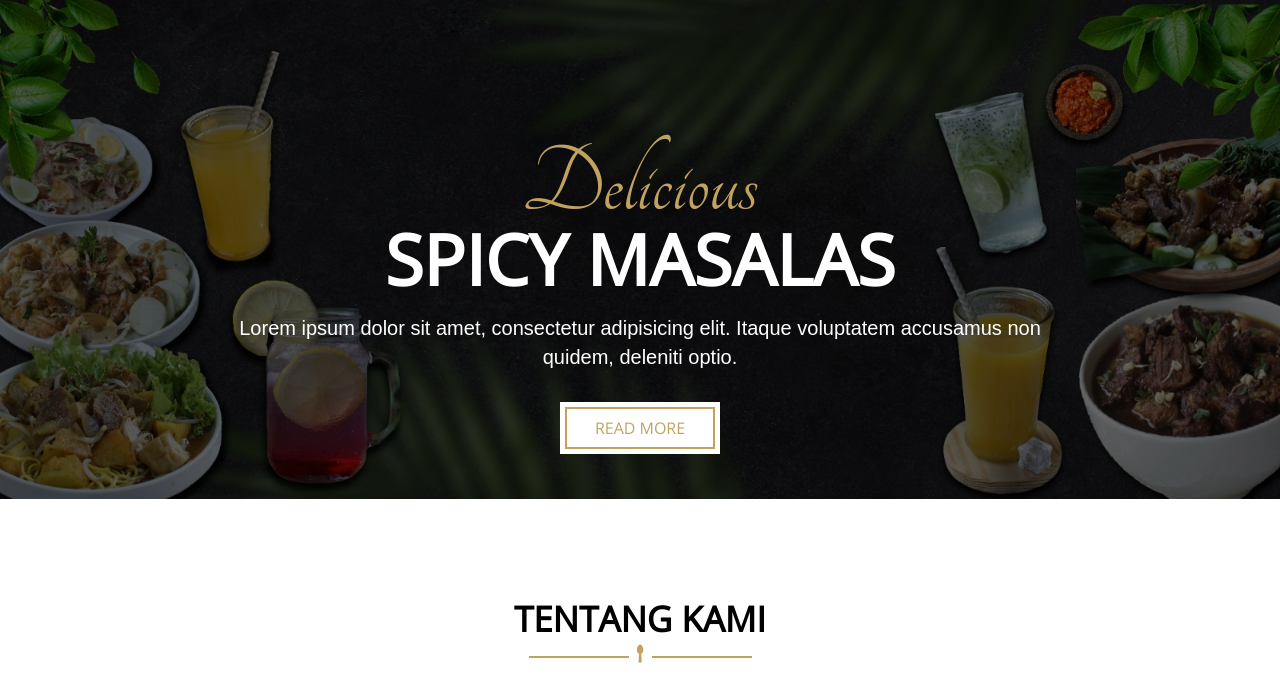
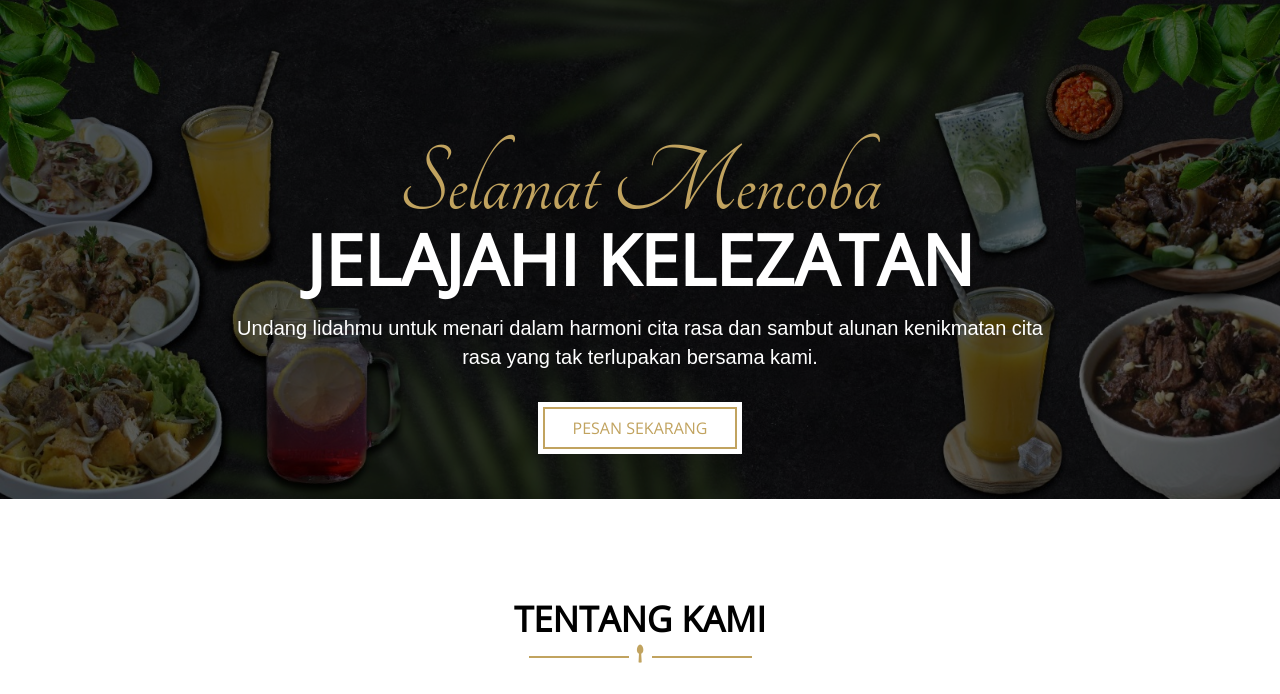
Before and after one commit to mrisqikhasani/Gubuk-Rawon, a PHP site: page / in a window 1280 px wide. Shown: the part 1461-2155 px from the top of the page. Run offline with PHP 8.4, Linux system fonts and the light colour scheme; data comes from the database, SQL or seed files in the repository; data that the repository does not hold is empty.

Commit message:
fix text banner

```diff
--- a/index.php
+++ b/index.php
@@ -115,7 +115,7 @@ $resultOthers = $db->get_menu_by_category('lain-lain')->fetch_all(MYSQLI_ASSOC);
             <span class="mu-slider-small-title">Selamat Datang</span>
             <h2 class="mu-slider-title">GUBUK RAWON</h2>
             <p>Rumah makan dengan masakan khas Jawa Timur..</p>
-            <a href="#mu-reservation" class="mu-readmore-btn">PESAN RESERVASI</a>
+            <a href="#mu-restaurant-menu" class="mu-readmore-btn">PESAN SEKARANG</a>
           </div>
           <!-- / Top slider content -->
         </div>
@@ -125,10 +125,10 @@ $resultOthers = $db->get_menu_by_category('lain-lain')->fetch_all(MYSQLI_ASSOC);
           <img src="assets/img/slider/slide1.jpeg" alt="img">
           <!-- Top slider content -->
           <div class="mu-top-slider-content">
-            <span class="mu-slider-small-title">The Real</span>
-            <h2 class="mu-slider-title">GREEN FOODS</h2>
-            <p>Lorem ipsum dolor sit amet, consectetur adipisicing elit. Itaque voluptatem accusamus non quidem, deleniti optio.</p>
-            <a href="#" class="mu-readmore-btn">READ MORE</a>
+            <span class="mu-slider-small-title">Selamat Menikmati</span>
+            <h2 class="mu-slider-title">SAJIAN ISTIMEWA</h2>
+            <p>Rasakan setiap sentuhan cita rasa autentik yang memikat lidah. Setiap hidangan adalah undangan untuk merayakan keanekaragaman sensasi rasa bersama kami.</p>
+            <a href="#mu-restaurant-menu" class="mu-readmore-btn">PESAN SEKARANG</a>
           </div>
           <!-- / Top slider content -->
         </div>
@@ -138,10 +138,10 @@ $resultOthers = $db->get_menu_by_category('lain-lain')->fetch_all(MYSQLI_ASSOC);
           <img src="assets/img/slider/menu2.jpeg" alt="img">
           <!-- Top slider content -->
           <div class="mu-top-slider-content">
-            <span class="mu-slider-small-title">Delicious</span>
-            <h2 class="mu-slider-title">SPICY MASALAS</h2>
-            <p>Lorem ipsum dolor sit amet, consectetur adipisicing elit. Itaque voluptatem accusamus non quidem, deleniti optio.</p>
-            <a href="#" class="mu-readmore-btn">READ MORE</a>
+            <span class="mu-slider-small-title">Selamat Mencoba</span>
+            <h2 class="mu-slider-title">JELAJAHI KELEZATAN</h2>
+            <p>Undang lidahmu untuk menari dalam harmoni cita rasa dan sambut alunan kenikmatan cita rasa yang tak terlupakan bersama kami.</p>
+            <a href="#mu-restaurant-menu" class="mu-readmore-btn">PESAN SEKARANG</a>
           </div>
           <!-- / Top slider content -->
         </div>
--- a/style.css
+++ b/style.css
@@ -30,6 +30,7 @@ body {
   color: #333333;
   font-size: 15px;
   overflow-x: hidden;
+  scroll-behavior: smooth;
 }
 
 .no-padding {
```
